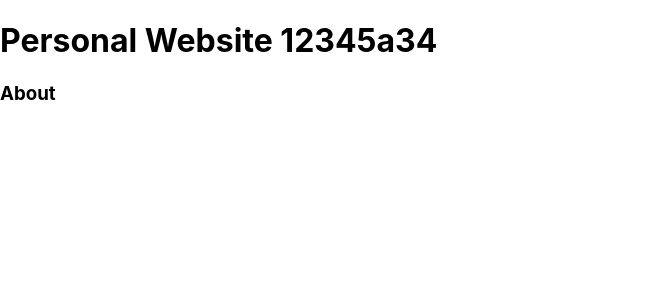
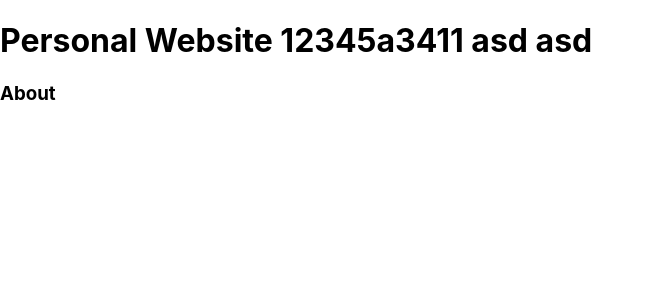
Before and after one commit to argishtib/argishtib.github.io, a React (Create React App) app: page / in a window 1280 px wide. Shown: the top 300 px of the page, without its empty margins (0-654 px from the left). Built offline with nearby package versions, Linux system fonts and the light colour scheme.

Commit message:
first commit to branch

```diff
--- a/src/App.js
+++ b/src/App.js
@@ -4,7 +4,7 @@ import "./App.css";
 function App() {
   return (
     <div>
-      <h1>Personal Website 12345a34</h1>
+      <h1>Personal Website 12345a3411 asd asd </h1>
       <h3>About</h3>
     </div>
   );
```
